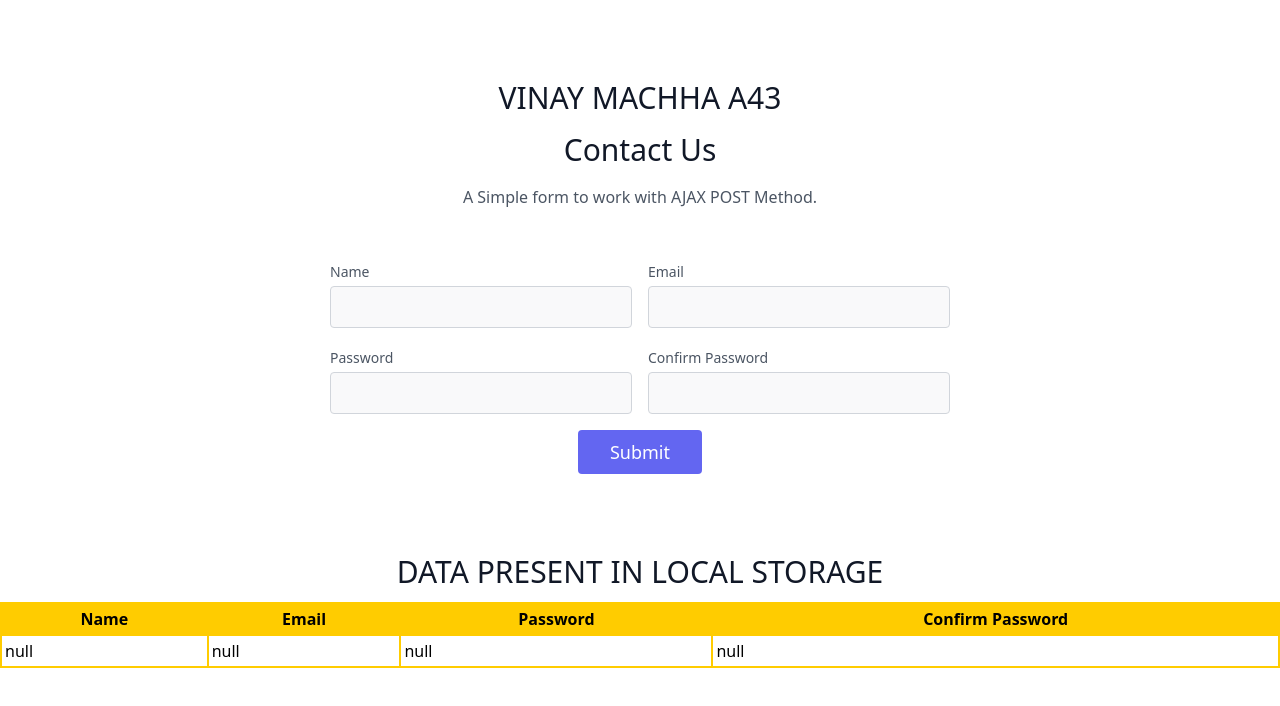
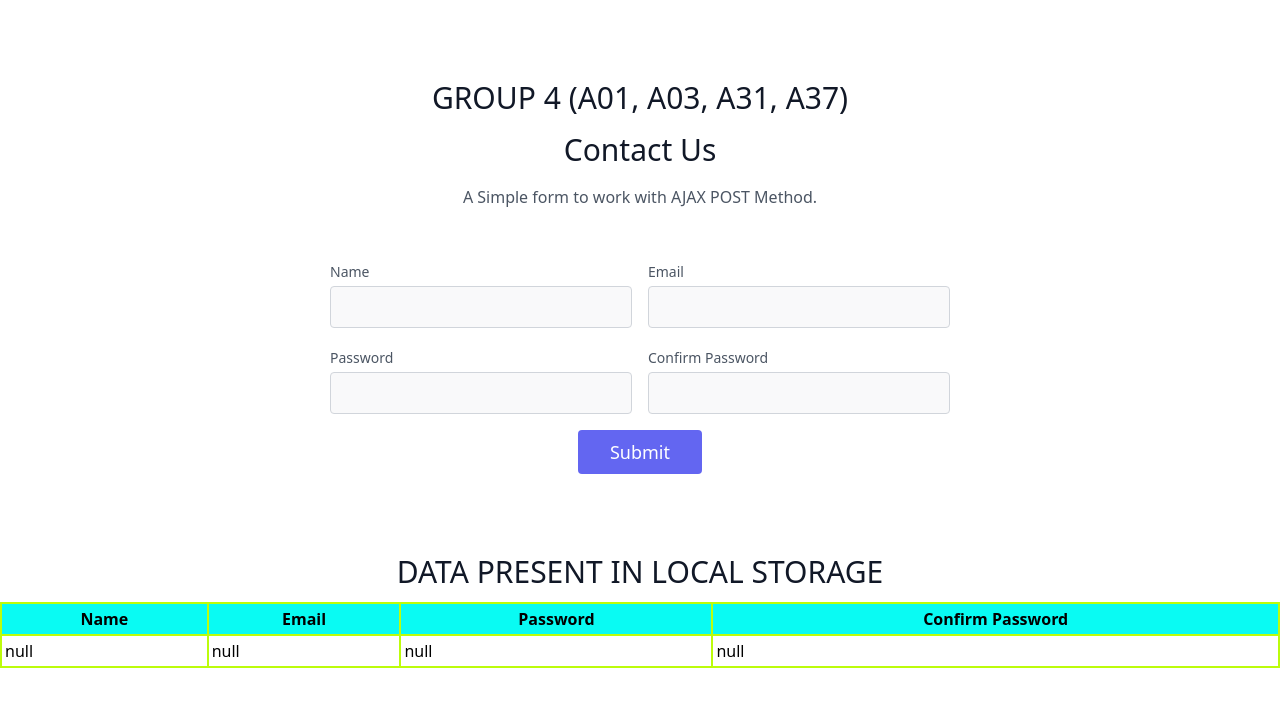
Before and after one commit to aniketyewale97/group-4-ajax.github.io, a plain HTML site: page index.html in a window 1280 px wide. Drawn offline with nearby package versions, Linux system fonts and the light colour scheme.

Commit message:
CHANGES IN STYLING

```diff
--- a/index.html
+++ b/index.html
@@ -8,20 +8,20 @@
         background-color: #ffffff;
         border-collapse: collapse;
         border-width: 2px;
-        border-color: #ffcc00;
+        border-color: #ff8c00;
         border-style: solid;
         color: #000000;
       }
 
       table.GeneratedTable td, table.GeneratedTable th {
         border-width: 2px;
-        border-color: #ffcc00;
+        border-color: #bcfc0b;
         border-style: solid;
         padding: 3px;
       }
 
       table.GeneratedTable thead {
-        background-color: #ffcc00;
+        background-color: #09fbf3;
       }
       </style>
 <title>VINAY AJAX</title>
@@ -30,7 +30,7 @@
         <section class="text-gray-600 body-font relative">
             <div class="container px-5 py-20 mx-auto">
               <div class="flex flex-col text-center w-full mb-12">
-                <h1 class="sm:text-3xl text-2xl font-medium title-font mb-4 text-gray-900">VINAY MACHHA A43</h1>
+                <h1 class="sm:text-3xl text-2xl font-medium title-font mb-4 text-gray-900">GROUP 4 (A01, A03, A31, A37)</h1>
                <h1 class="sm:text-3xl text-2xl font-medium title-font mb-4 text-gray-900">Contact Us</h1>
                <p class="lg:w-2/3 mx-auto leading-relaxed text-base">A Simple form to work with AJAX POST Method.</p>
               </div>
```
